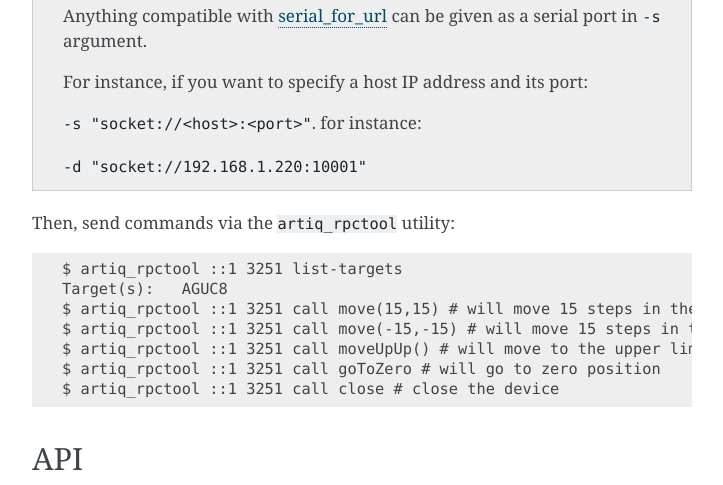
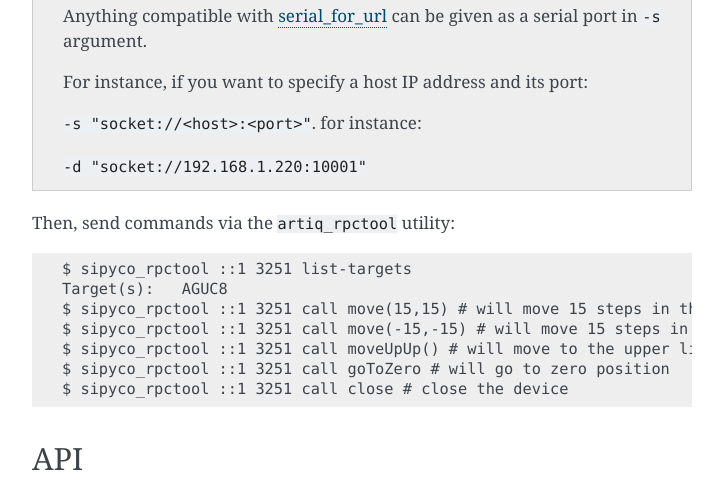
Before and after one commit to ARTIQ-Controllers/AG-UC8, a Sphinx documentation site: the page built from docs/index.rst, in a window 1280 px wide and 900 px high, scrolled down 795 px, cut to the strip 0-485 px from the top of the window. Shown: the whole strip, without its empty margins (388-1111 px from the left). Built offline with Sphinx 7.4.7, drawn with Linux system fonts in a browser that asks for light colours.

Commit message:
edited example with reference to sipyco

```diff
--- a/docs/index.rst
+++ b/docs/index.rst
@@ -37,13 +37,13 @@ First, run the AGUC8 controller::
 
 Then, send commands via the ``artiq_rpctool`` utility::
 
-    $ artiq_rpctool ::1 3251 list-targets
+    $ sipyco_rpctool ::1 3251 list-targets
     Target(s):   AGUC8
-    $ artiq_rpctool ::1 3251 call move(15,15) # will move 15 steps in the positive direction along each axis
-    $ artiq_rpctool ::1 3251 call move(-15,-15) # will move 15 steps in the negative direction along each axis
-    $ artiq_rpctool ::1 3251 call moveUpUp() # will move to the upper limit of each axis, if device has a limit switch
-    $ artiq_rpctool ::1 3251 call goToZero # will go to zero position
-    $ artiq_rpctool ::1 3251 call close # close the device
+    $ sipyco_rpctool ::1 3251 call move(15,15) # will move 15 steps in the positive direction along each axis
+    $ sipyco_rpctool ::1 3251 call move(-15,-15) # will move 15 steps in the negative direction along each axis
+    $ sipyco_rpctool ::1 3251 call moveUpUp() # will move to the upper limit of each axis, if device has a limit switch
+    $ sipyco_rpctool ::1 3251 call goToZero # will go to zero position
+    $ sipyco_rpctool ::1 3251 call close # close the device
 
 API
 ---
```
